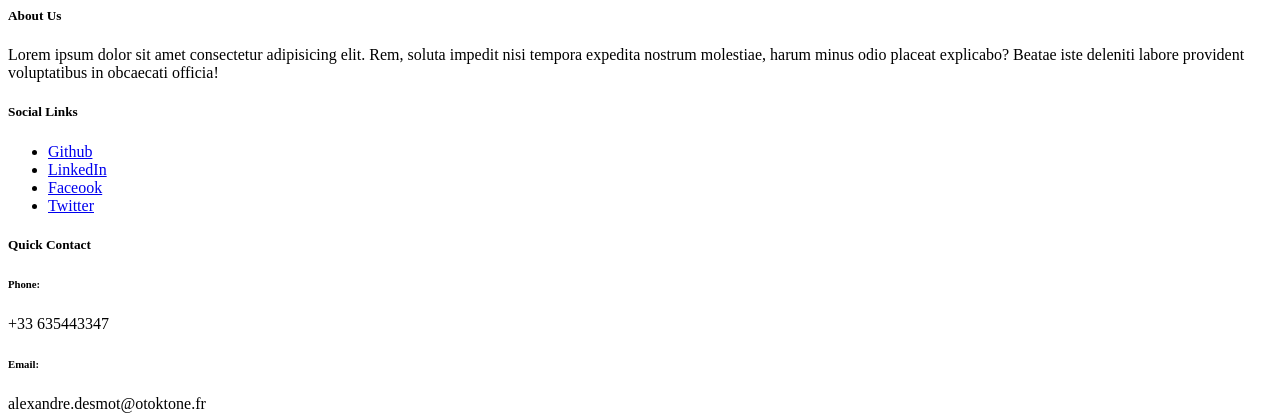
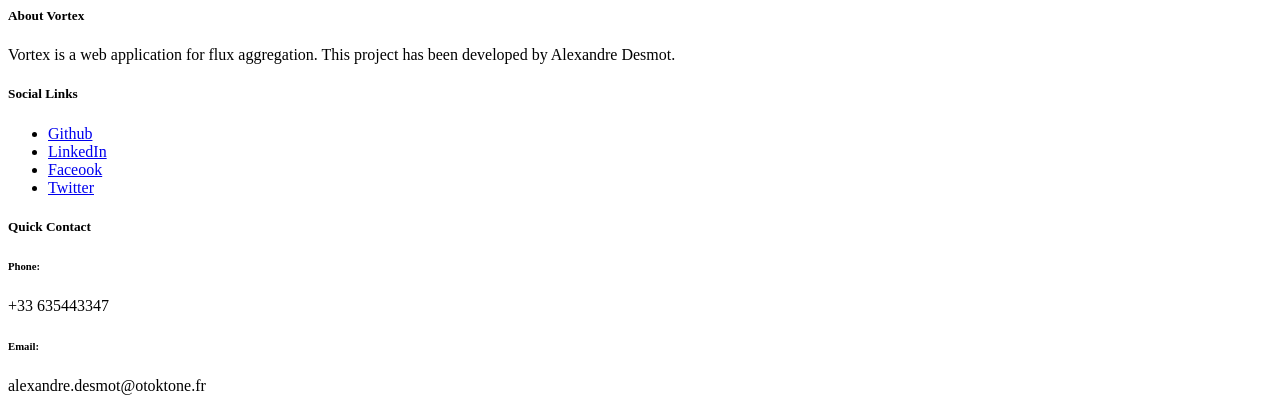
Before and after one commit to Otoktone/vortex, a Symfony app: template templates/front/layout/footer.html.twig in a window 1280 px wide. Shown: the top 418 px of the page. Run offline with Twig, Linux system fonts and the light colour scheme; the template is opened without the code that fills it, so the values that code supplies are empty; some libraries are stand-ins or nearby versions.

Commit message:
style(footer): update footer informations

```diff
--- a/templates/front/layout/footer.html.twig
+++ b/templates/front/layout/footer.html.twig
@@ -1,17 +1,17 @@
 <footer>
     <div class="footer_container">
         <div class="about">
-            <h5>About Us</h5>
-            <p>Lorem ipsum dolor sit amet consectetur adipisicing elit. Rem, soluta impedit nisi tempora expedita nostrum molestiae, harum minus odio placeat explicabo? Beatae iste deleniti labore provident voluptatibus in obcaecati officia!</p>
+            <h5>About Vortex</h5>
+            <p>Vortex is a web application for flux aggregation. This project has been developed by Alexandre Desmot.</p>
         </div>
         <div class="footer_info">
             <div>
                 <h5>Social Links</h5>
                 <ul class="social">
-                    <li><a href="#"><i class="fa-brands fa-github" aria-hidden="true"></i> Github</a></li>
-                    <li><a href="#"><i class="fa-brands fa-linkedin" aria-hidden="true"></i> LinkedIn</a></li>
-                    <li><a href="#"><i class="fa-brands fa-facebook" aria-hidden="true"></i> Faceook</a></li>
-                    <li><a href="#"><i class="fa-brands fa-twitter" aria-hidden="true"></i> Twitter</a></li>
+                    <li><a href="https://github.com/Otoktone" target="_blank"><i class="fa-brands fa-github" aria-hidden="true"></i> Github</a></li>
+                    <li><a href="https://fr.linkedin.com/in/alexandre-desmot-145a34182" target="_blank"><i class="fa-brands fa-linkedin" aria-hidden="true"></i> LinkedIn</a></li>
+                    <li><a href="https://www.facebook.com/alexotoktone" target="_blank"><i class="fa-brands fa-facebook" aria-hidden="true"></i> Faceook</a></li>
+                    <li><a href="https://twitter.com/OtoktoneFr" target="_blank"><i class="fa-brands fa-twitter" aria-hidden="true"></i> Twitter</a></li>
                 </ul>
             </div>
             <div>
```
